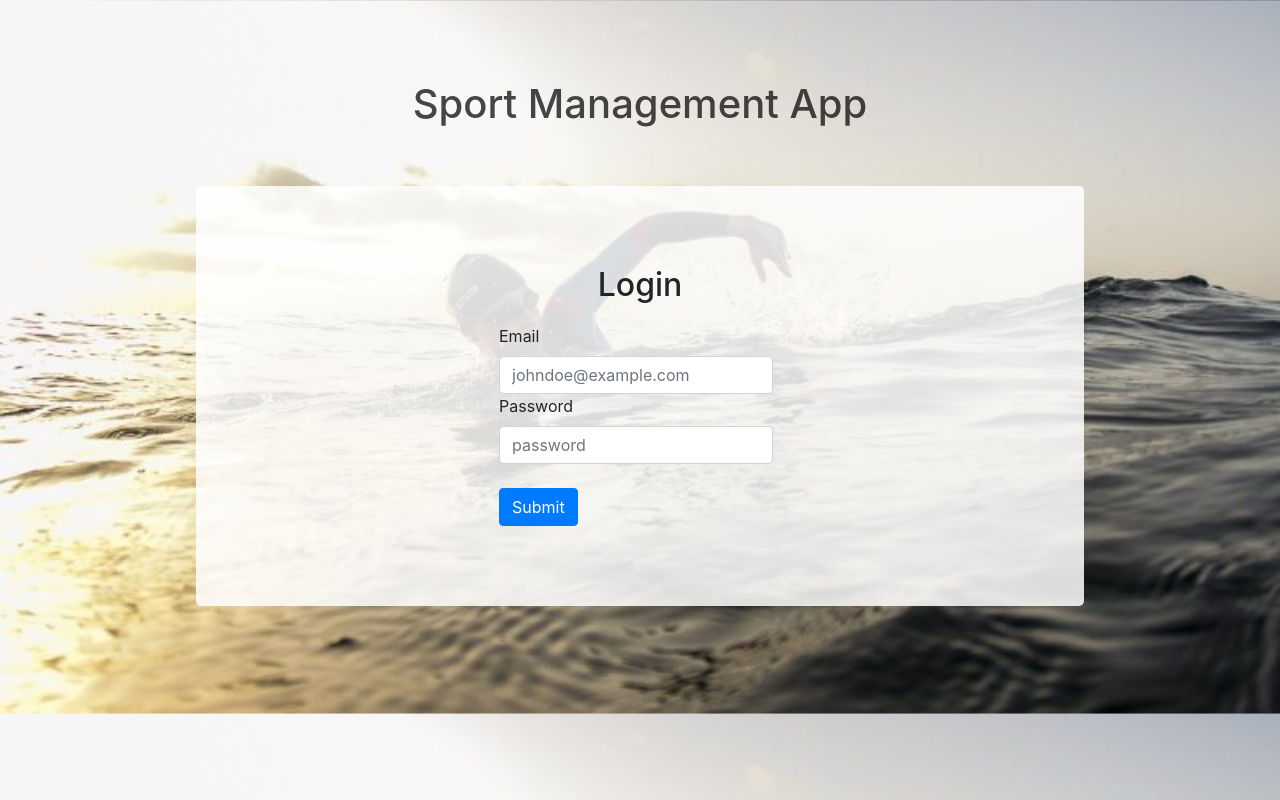
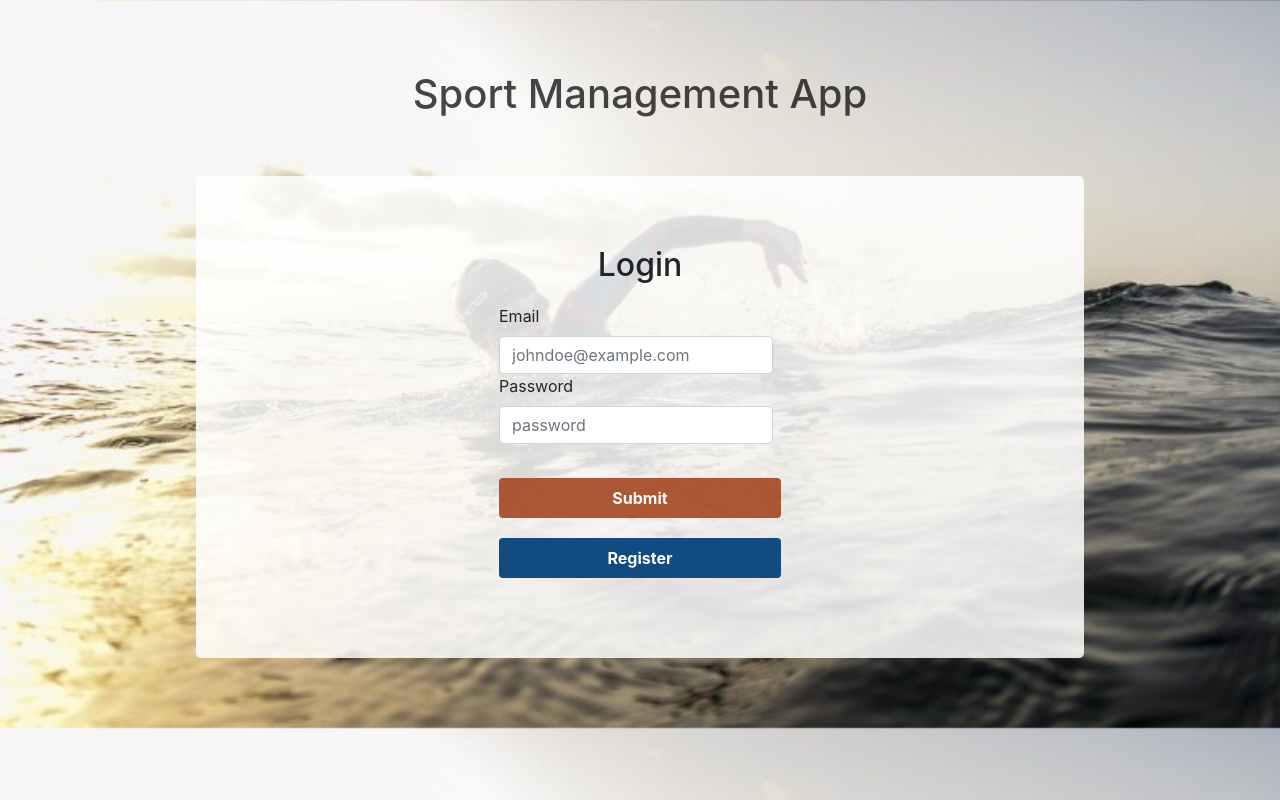
Before and after one commit to asi309/sports-app, a React (Create React App) app in the folder frontend/: page /login in a window 1280 px wide. Built offline with nearby package versions, Linux system fonts and the light colour scheme.

Commit message:
Added button styles

```diff
--- a/frontend/src/App.css
+++ b/frontend/src/App.css
@@ -27,7 +27,7 @@ button {
 }
 
 .container {
-    margin: 80px auto;
+    margin: 70px auto;
     max-width: 450px;
     width: 100%;
     display: flex;
@@ -51,3 +51,73 @@ button {
 .content-box h2 {
     margin-bottom: 20px;
 }
+
+.content-box .btn {
+    border: 0;
+    border-radius: 4px;
+    margin: 10px 0;
+    padding: 0 20px;
+    font-weight: 700;
+    height: 40px;
+    width: 100%;
+}
+
+.content-box .btn-submit {
+    background: #a13d15;
+    color: #fff;
+    opacity: 0.85;
+}
+
+.content-box .btn-submit:hover {
+    background: #b74518;
+    color: #fff;
+    cursor: pointer;
+}
+
+/* .content-box .btn-submit:focus-within {
+    background: #b74518;
+    cursor: pointer;
+    border: 0;
+}
+
+.content-box .btn-submit:focus {
+    background: #b74518;
+    cursor: pointer;
+    border: 0;
+    box-shadow: none;
+} */
+
+.content-box .btn-submit:active {
+    background: #e3561e;
+}
+
+.content-box .btn-register {
+    background: #124b80;
+    color: #fff;
+}
+
+.content-box .btn-register:hover {
+    background: #165d9e;
+    color: #fff;
+    cursor: pointer;
+}
+
+.content-box .btn-register:active {
+    background: #1f81dc;
+}
+
+/* .content-box .btn-register:focus-within {
+    background: #165d9e;
+    cursor: pointer;
+    border: 0;
+}
+
+.content-box .btn-register:focus {
+    background: #165d9e;
+    cursor: pointer;
+    box-shadow: none;
+}
+
+.content-box .btn-secondary {
+    display: inherit;
+} */
--- a/frontend/src/pages/Login/index.js
+++ b/frontend/src/pages/Login/index.js
@@ -1,5 +1,5 @@
 import React, { useState } from 'react';
-import { Alert, Button, Container, Form, FormGroup, Label, Input } from 'reactstrap';
+import { Alert, Container, Form, FormGroup, Label, Input } from 'reactstrap';
 
 import api from '../../services/api';
 
@@ -56,7 +56,10 @@ export default function Login ({ history }) {
                         placeholder="password" />
                 </FormGroup>
                 <br />
-                <Button color="primary">Submit</Button>
+                <button className="btn btn-submit">Submit</button>
+                <button className="btn btn-register" onClick={ () => history.push('/user/register') }>
+                    Register
+                </button>
             </Form>
             { error ? (
                 <Alert className="event-validation" color="danger">{ errorMessage }</Alert>
--- a/frontend/src/pages/RegisterUser/index.js
+++ b/frontend/src/pages/RegisterUser/index.js
@@ -1,5 +1,5 @@
 import React, { useState } from 'react';
-import { Button, Container, Form, FormGroup, Label, Input } from 'reactstrap';
+import { Container, Form, FormGroup, Label, Input } from 'reactstrap';
 
 import api from '../../services/api';
 
@@ -75,7 +75,7 @@ export default function RegisterUser ({ history }) {
                         placeholder="password" />
                 </FormGroup>
                 <br />
-                <Button color="primary">Signup</Button>
+                <button className="btn btn-submit">Signup</button>
             </Form>
         </Container>
     );
```
